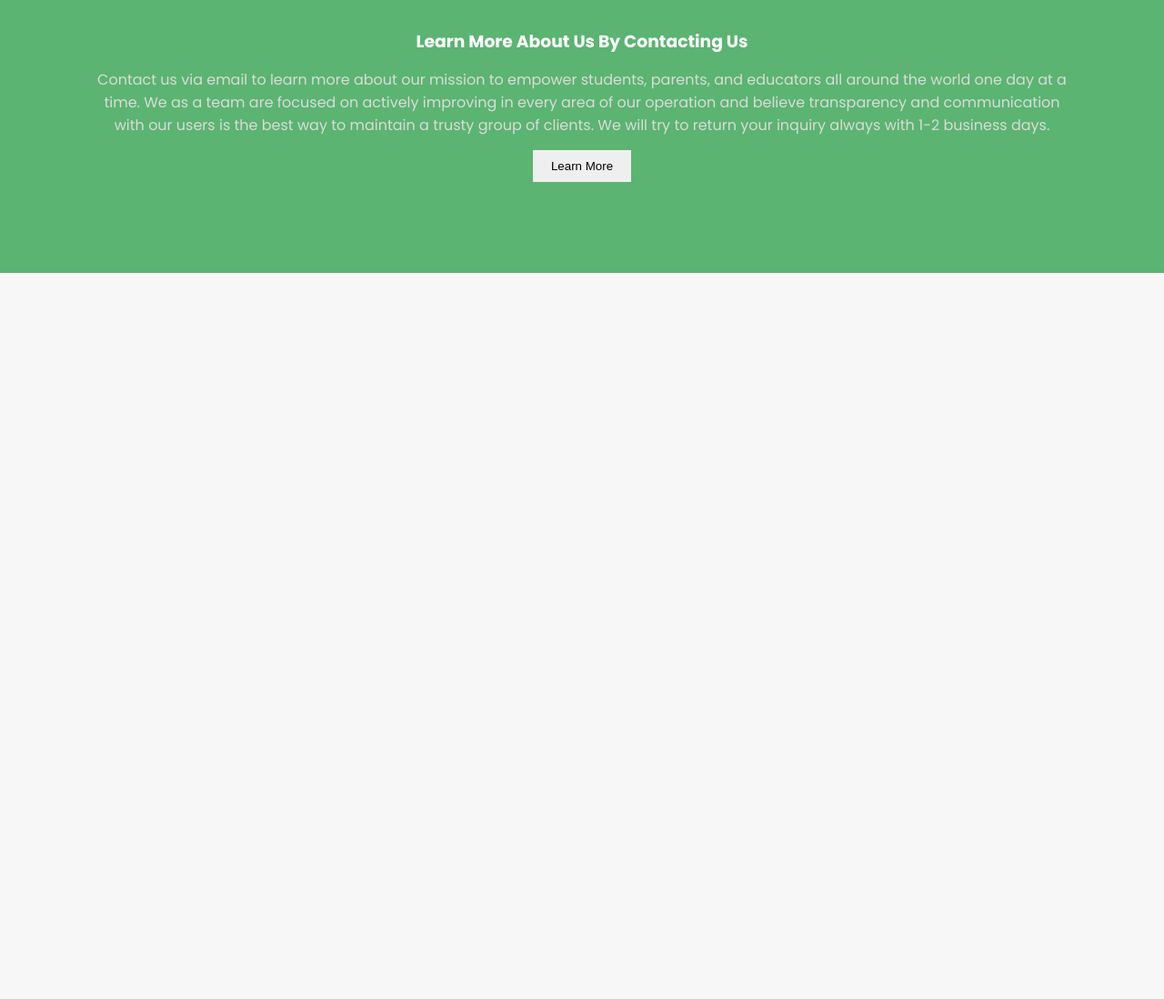
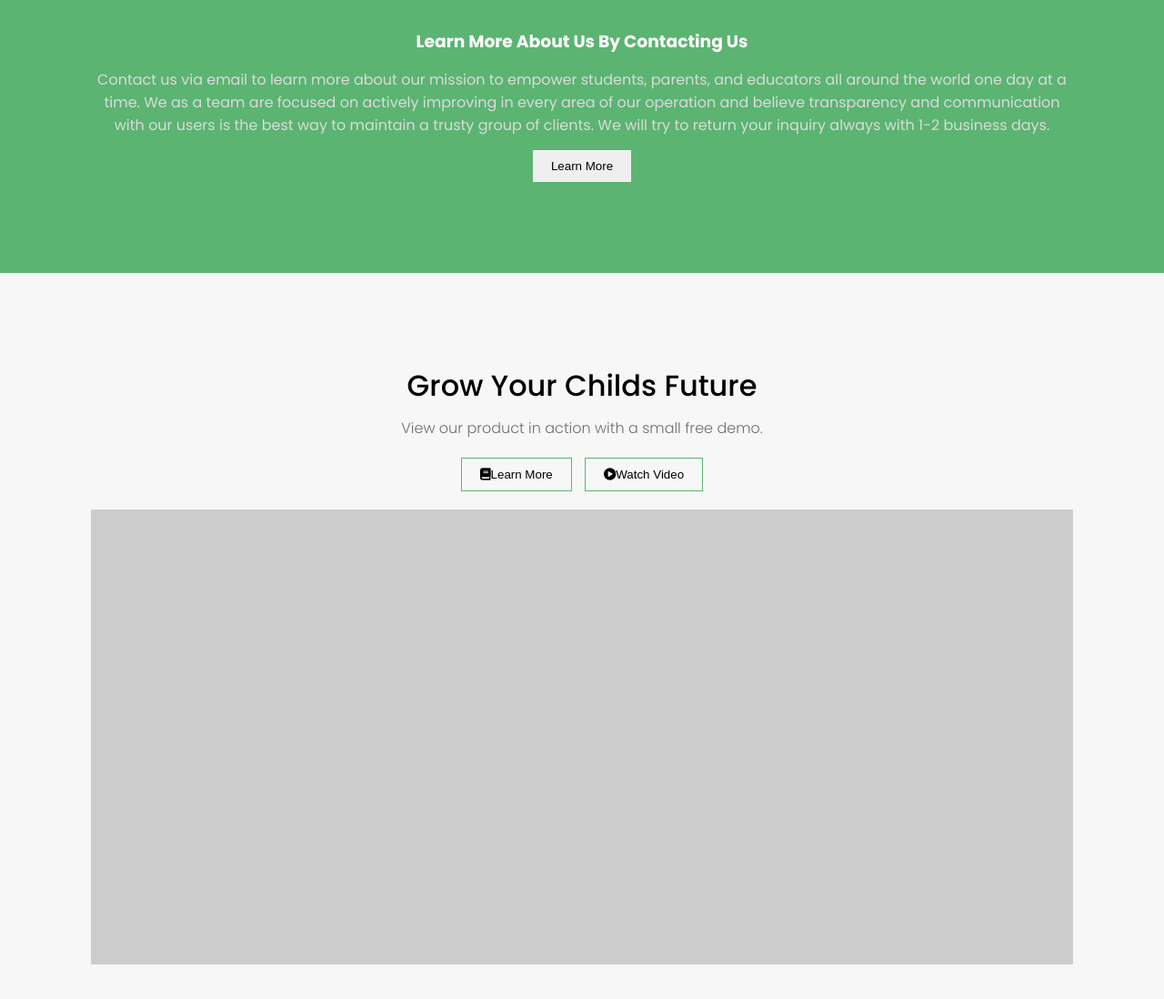
Before and after one commit to alfredscyriac/css-practice, a plain HTML site: page app1/index.html in a window 1280 px wide. Shown: the part 1046-2144 px from the top of the page at 91% size. Before the commit the page ends 1346 px from the top, so only its background shows below. Drawn offline with Linux system fonts and the light colour scheme.

Commit message:
styling for video section

```diff
--- a/app1/index.html
+++ b/app1/index.html
@@ -60,7 +60,22 @@
         a trusty group of clients. We will try to return your inquiry always with 1-2 business days.
       </p>
       <button class="cta__button cta__button--primary">Learn More</button>
+    </section>
 
+    <section class="video">
+      <h3 class="video__title">Grow Your Childs Future</h3>
+      <p class="video__description">
+        View our product in action with a small free demo.
+      </p>
+      <div class="video__controls">
+        <button class="video__button video__button--primary">
+          <i class="fas fa-book"></i>Learn More
+        </button>
+        <button class="video__button video__button--secondary">
+          <i class="fas fa-play-circle"></i>Watch Video
+        </button>
+      </div>
+      <div class="video__container"></div>
     </section>
   </body>
 </html>
--- a/app1/styles.css
+++ b/app1/styles.css
@@ -2,6 +2,7 @@
 * {
     margin: 0;
     padding: 0;
+    box-sizing: border-box;
 }
 
 /* Changes background color to be a slight shade of grey instead of plain white */
@@ -35,7 +36,7 @@ body {
 }
 
 .feature__title {
-    font-size: 2rem;
+    font-size: 32px;
     font-weight: 500;
     text-transform: uppercase;
     color: #23c93c;
@@ -58,6 +59,7 @@ body {
     color: #dbdbdb;
 }
 
+/* remove default styling given to button element */
 button {
     color: none;
     border: none;
@@ -66,3 +68,41 @@ button {
 .cta__button {
     padding: 10px 20px;
 }
+
+.video {
+    text-align: center;
+    padding: 100px;
+    font-weight: 500;
+}
+
+.video__title {
+    font-size: 32px;
+    font-weight: 500;
+}
+
+.video__description {
+    margin-top: 10px;
+    font-weight: 300;
+    color: #6e6e6e;
+}
+
+.video__controls {
+    margin-top: 20px;
+}
+
+.video__button {
+    border: 1px solid #5bb471;
+    background: none;
+    padding: 10px 20px;
+}
+
+.video__button--primary {
+    margin-right: 10px;
+}
+
+.video__container {
+    margin-top: 20px;
+    background-color: #ccc;
+    width: 100%;
+    height: 500px;
+}
```
